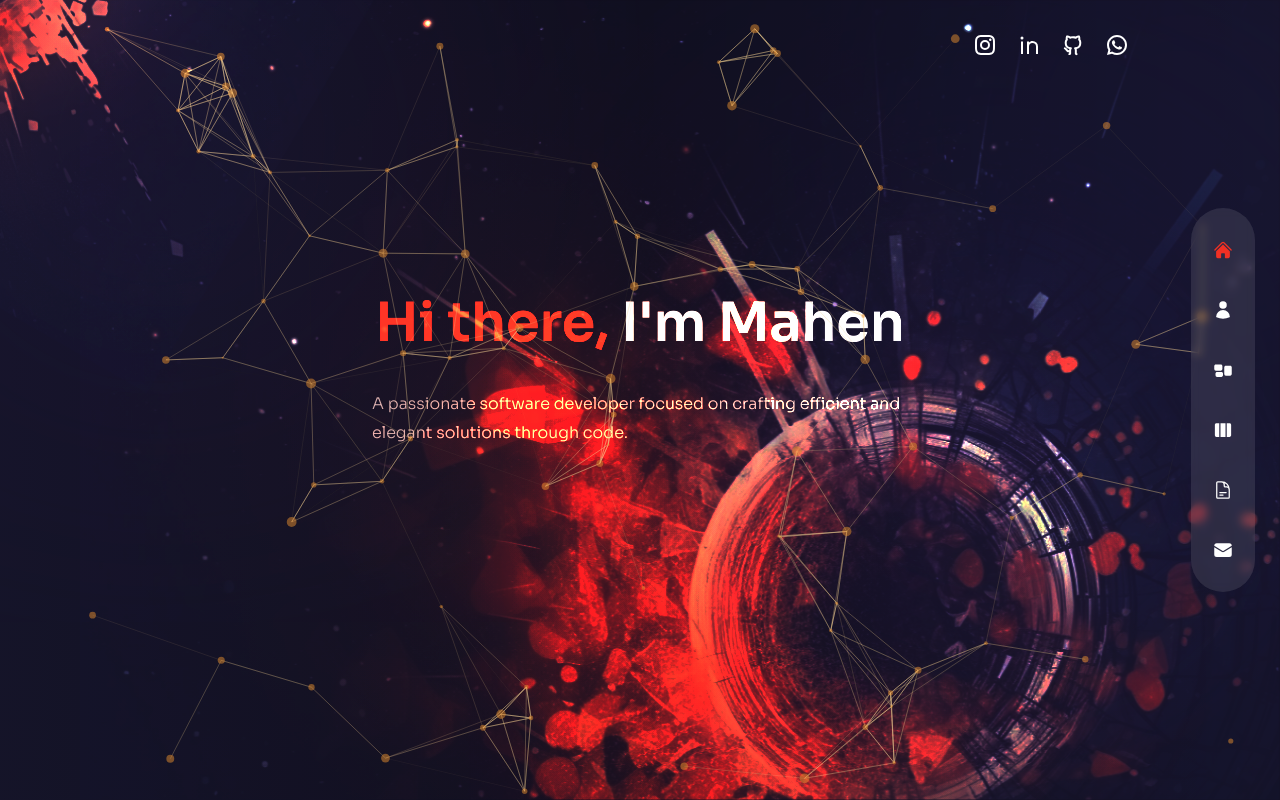
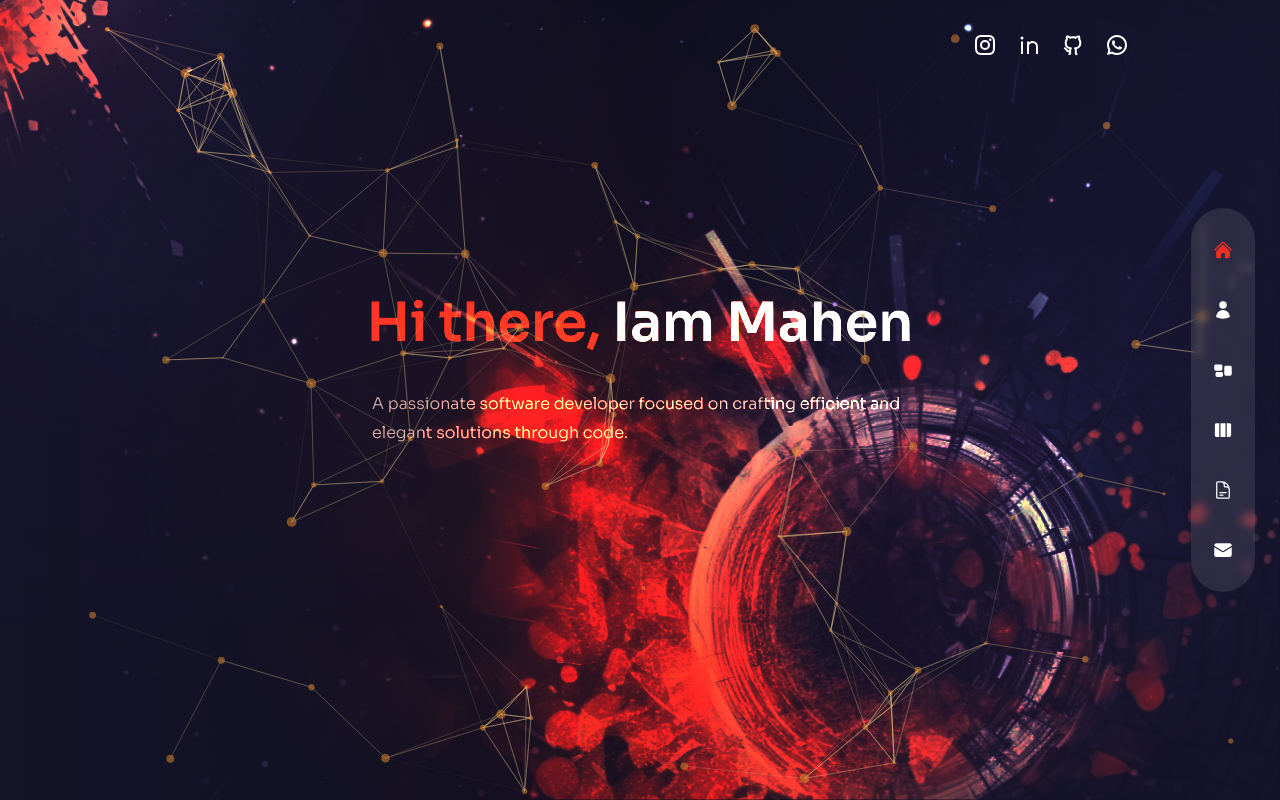
Before and after one commit to Fyanmahendra/Portofolio, a Next.js app: page / in a window 1280 px wide. Built offline with nearby package versions, Linux system fonts and the light colour scheme.

Commit message:
edit: deploy vercel

```diff
--- a/pages/about/index.js
+++ b/pages/about/index.js
@@ -11,9 +11,9 @@ export const aboutData = [
       {
         title: 'Software Developer Enthusiast',
         description:
-          `Hi, I’m Sofyan Mahendra! A software developer enthusiast who loves turning
+          `Hi, Im Sofyan Mahendra! A software developer enthusiast who loves turning
           ideas into interactive web experiences. I enjoy exploring the latest tech
-          and crafting seamless designs that feel as good as they look. Let’s build
+          and crafting seamless designs that feel as good as they look. Lets build
           something awesome!`,
       },
     ],
--- a/pages/index.js
+++ b/pages/index.js
@@ -16,7 +16,7 @@ const Home = () => {
             exit='hidden'
           >
             <span className='text-accent'>Hi there,</span>
-            <span className=''> I'm Mahen</span>
+            <span className=''> Iam Mahen</span>
           </motion.h1>
           <motion.p
             className='max-w-sm xl:max-w-xl mx-auto xl:mx-0 xl:mb-16 pl-5'
@@ -36,7 +36,6 @@ const Home = () => {
           <ParticlesContainer />
         </div>
         <div className='w-full h-full max-w-[600px] max-h-[500px] absolute -bottom-32 lg:bottom-0 lg:right-[4%]'>
-          {/* <Avatar /> */}
         </div>
       </div>
     </div>
--- a/pages/portofolio/index.js
+++ b/pages/portofolio/index.js
@@ -22,7 +22,7 @@ const Work = () => {
               <span>My</span> Portfolio
             </h2>
             <p className="mb-6 max-w-[400px] mx-auto lg:mx-0">
-              Here’s a collection of projects I've poured my skills and creativity into. From concept to execution, I’m thrilled to showcase what I’ve built and learned along the way. Dive in and explore my work!
+              Here's a collection of projects I've poured my skills and creativity into. From concept to execution, I'm thrilled to showcase what I've built and learned along the way. Dive in and explore my work!
             </p>
           </motion.div>
           <motion.div
```
